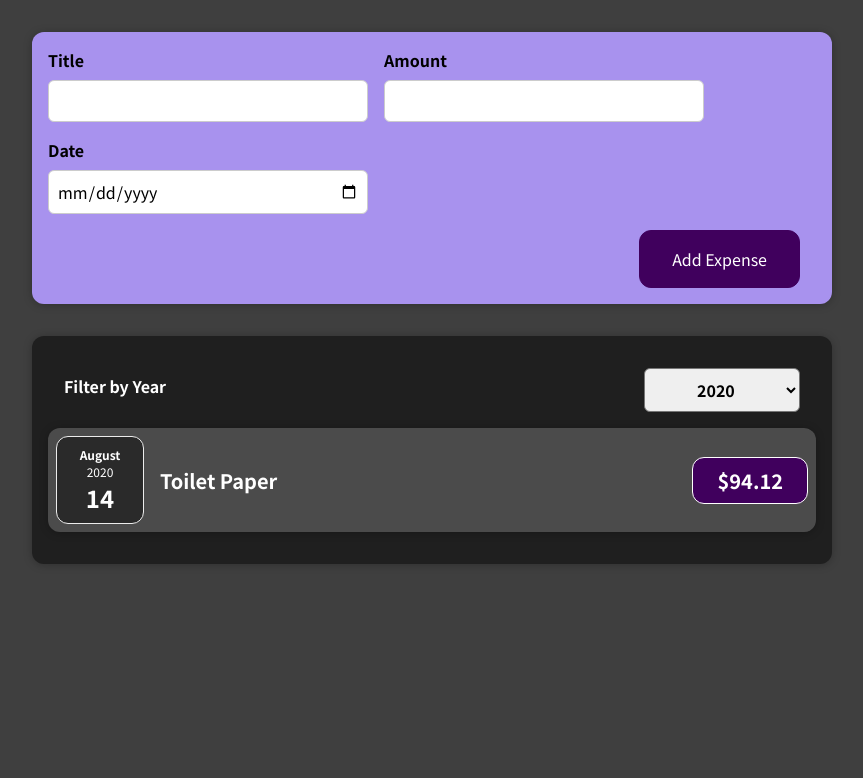
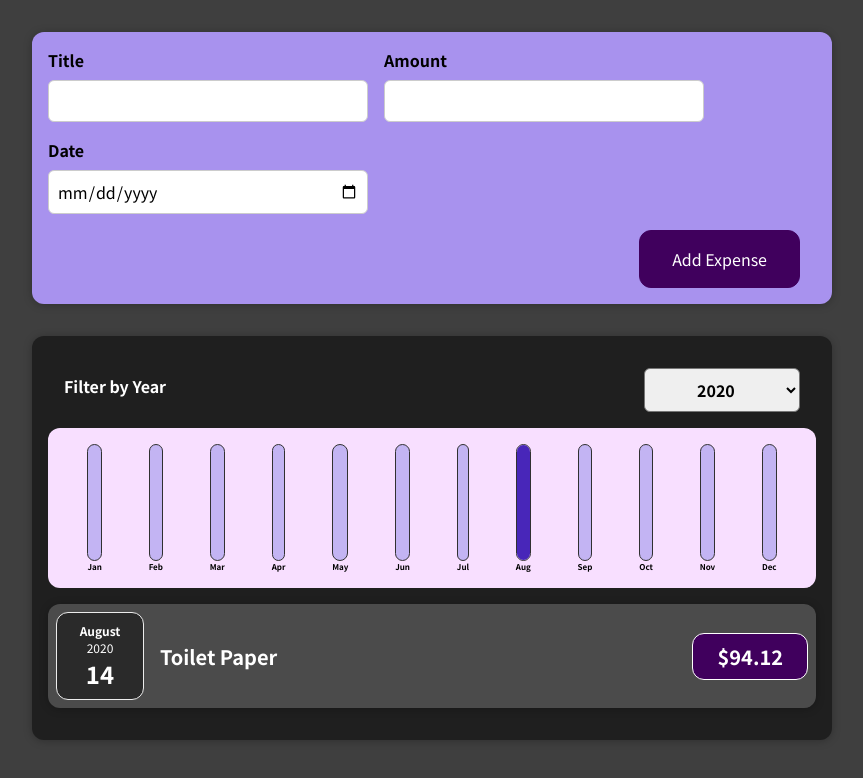
Before and after one commit to Presnia/react-expense-helper-nd, a React (Create React App) app: page / in a window 1280 px wide. Shown: the top 778 px of the page, without its empty margins (208-1071 px from the left). Built offline with nearby package versions, Linux system fonts and the light colour scheme.

Commit message:
Created and added the new component ExpenseChart to wrap the Chart
To pass a props as well

```diff
--- a/src/components/Chart/Chart.js
+++ b/src/components/Chart/Chart.js
@@ -2,13 +2,15 @@
 import './Chart.css';
 
 const Chart = props => {
+  const dataPointValues = props.dataPoints.map(dataPoint => dataPoint.value);
+  const totalMax = Math.max(...dataPointValues);
   return (
     <div className='chart'>
       {props.dataPoints.map(dataPoint =>
         <ChartBar
           key={dataPoint.label}
           value={dataPoint.value}
-          maxValue={null}
+          maxValue={totalMax}
           label={dataPoint.label}
         />)}
     </div>
--- a/src/components/Chart/ChartBar.js
+++ b/src/components/Chart/ChartBar.js
@@ -3,7 +3,7 @@
 const ChartBar = props => {
   let barFillHeight = '0%';
 
-  if (props.max > 0) {
+  if (props.maxValue > 0) {
     barFillHeight = `${Math.round((props.value / props.maxValue) * 100)}%`;
   }
   return (
--- a/src/components/Expenses/Expenses.js
+++ b/src/components/Expenses/Expenses.js
@@ -2,9 +2,8 @@
 import Card from "../UI/Card";
 import ExpenseFilter from "./ExpenseFilter";
 import ExpensesList from "./ExpensesList";
+import ExpensesChart from "./ExpensesChart";
 import "./Expenses.css";
-
-
 
 const Expenses = ({ items }) => {
   const [filteredYear, setFilteredYear] = useState('2020');
@@ -23,6 +22,7 @@
         selected={filteredYear}
         onChangeFilter={filterChangeHandler}
       />
+      <ExpensesChart expenses={filteredExpenses} />
       <ExpensesList items={filteredExpenses} />
     </Card>
   );
--- /dev/null
+++ b/src/components/Expenses/ExpensesChart.js
@@ -0,0 +1,27 @@
+import Chart from "../Chart/Chart";
+
+const ExpensesChart = props => {
+  const chartDataPoints = [
+    { label: 'Jan', value: 0 },
+    { label: 'Feb', value: 0 },
+    { label: 'Mar', value: 0 },
+    { label: 'Apr', value: 0 },
+    { label: 'May', value: 0 },
+    { label: 'Jun', value: 0 },
+    { label: 'Jul', value: 0 },
+    { label: 'Aug', value: 0 },
+    { label: 'Sep', value: 0 },
+    { label: 'Oct', value: 0 },
+    { label: 'Nov', value: 0 },
+    { label: 'Dec', value: 0 },
+  ];
+
+  for (const expense of props.expenses) {
+    const expenseMonth = expense.date.getMonth(); // starting at 0 because January => 0
+    chartDataPoints[expenseMonth].value += expense.amount;
+  }
+
+  return <Chart dataPoints={chartDataPoints} />
+};
+
+export default ExpensesChart;
--- a/src/components/NewExpense/ExpenseForm.js
+++ b/src/components/NewExpense/ExpenseForm.js
@@ -41,7 +41,7 @@
 
     const expenseData = {
       title: enteredTitle,
-      amount: enteredAmount,
+      amount: +enteredAmount,
       date: new Date(enteredDate)
     };
 
```
